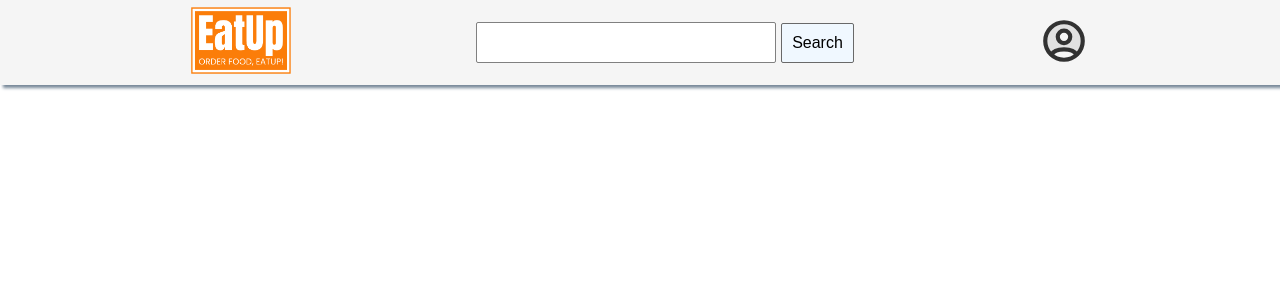
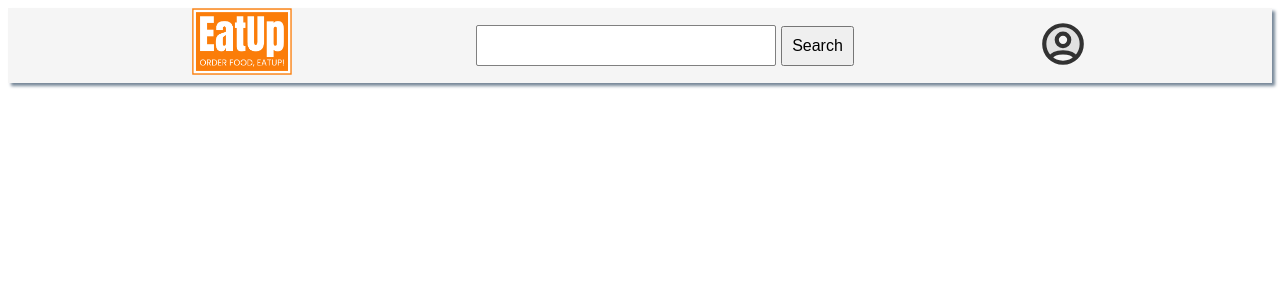
Before and after one commit to imatularyan/food-ordering-web-app, a JavaScript app: page / in a window 1280 px wide. Shown: the top 300 px of the page. Built offline with nearby package versions, Linux system fonts and the light colour scheme.

Commit message:
css optimized

```diff
--- a/App.js
+++ b/App.js
@@ -1,14 +1,17 @@
 import ReactDOM from "react-dom/client";
 import Logo from "./assets/logo.png";
 import User from "./assets/user.svg";
+
+// React element
+const title = (
+    <h1 className="logo"><img src={Logo}/></h1>
+);
 
 // functional header component
 const HeaderComponent = () => {
     return (
         <div className="header">
-        <div className="logo">
-            <img src={Logo}/>
-        </div>
+        {title}
         <div className="search-field">
             <input type="text" className="search-input"></input>
             <button type="search" className="search-button">Search</button>
--- a/index.css
+++ b/index.css
@@ -1,45 +1,29 @@
-* {
-    margin: 0;
-    padding: 0;
-}
-
-/*Header*/
 .header {
     display: flex;
     justify-content: space-evenly;
     box-shadow: 3px 3px 3px lightslategray;
     align-items: center;
-    padding: 5px;
     height: 75px;
     background-color: whitesmoke;
 }
-
-/* logo */
 .logo > img{
     width: 100%;
 }
-
 .logo {
     width: 100px;
 }
 .logo, .logo > img:hover {
     cursor: pointer;
 }
-
-/* user icon */
 .icon {
     width: 50px;
 }
-
 .icon > img {
     width: 100%;
 }
-
 .icon, .icon > img:hover {
     cursor: pointer;
 }
-
-/* search field */
 .search-input {
     width: 280px;
     padding: 9px;
@@ -50,21 +34,10 @@
     border: 1px solid gray;
     border-radius: 2px;
 }
-
 .search-input:focus {
     border: 1px solid orange;
 }
-
 .search-button {
-    padding: 10px;
+    padding: 9px;
     font-size: medium;
-    border: 1px solid dimgray;
-    border-radius: 2px;
-    background-color:aliceblue;
-    transition: 0.5s;
 }
-
-.search-button:hover {
-    background-color: lightgrey;
-
-}
```
